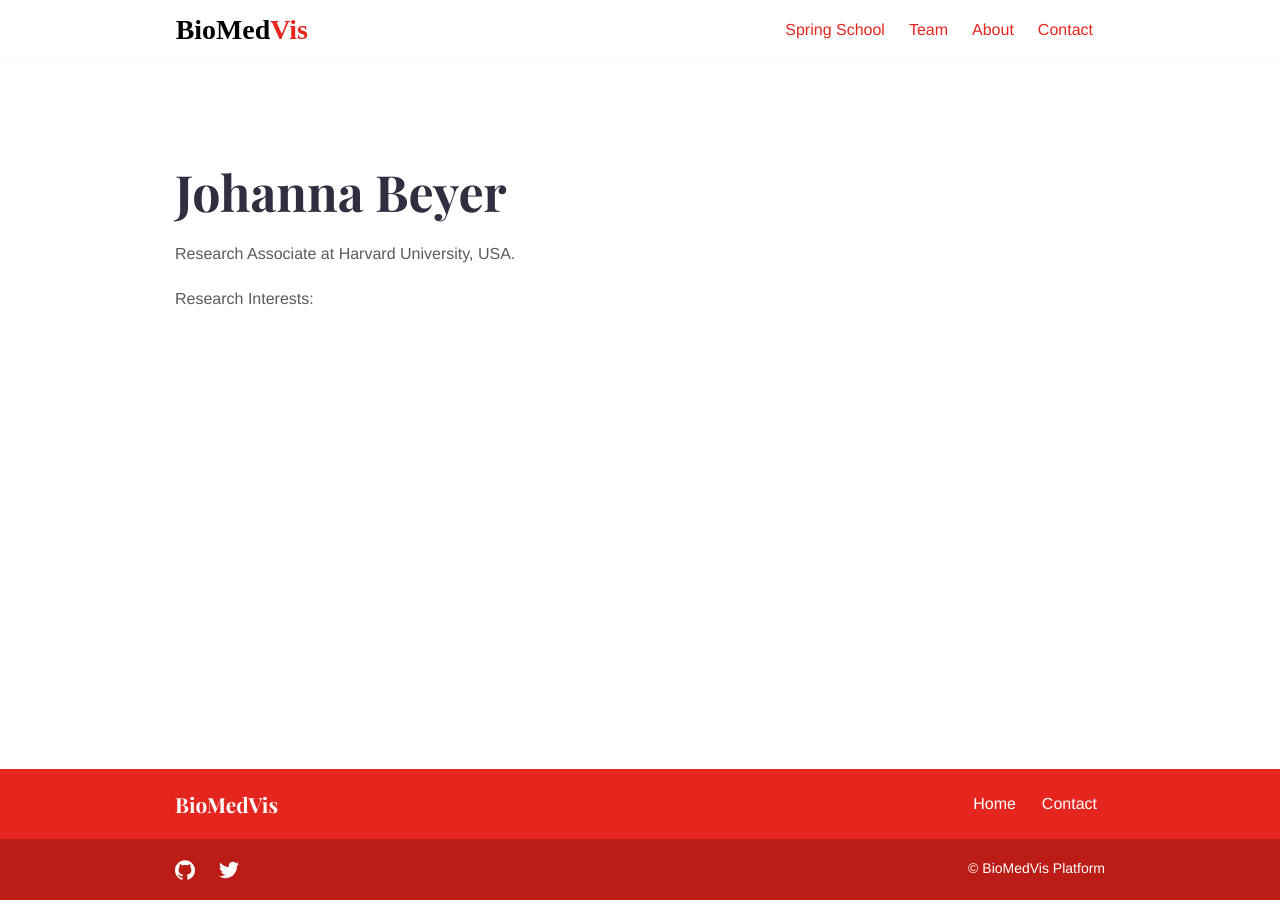
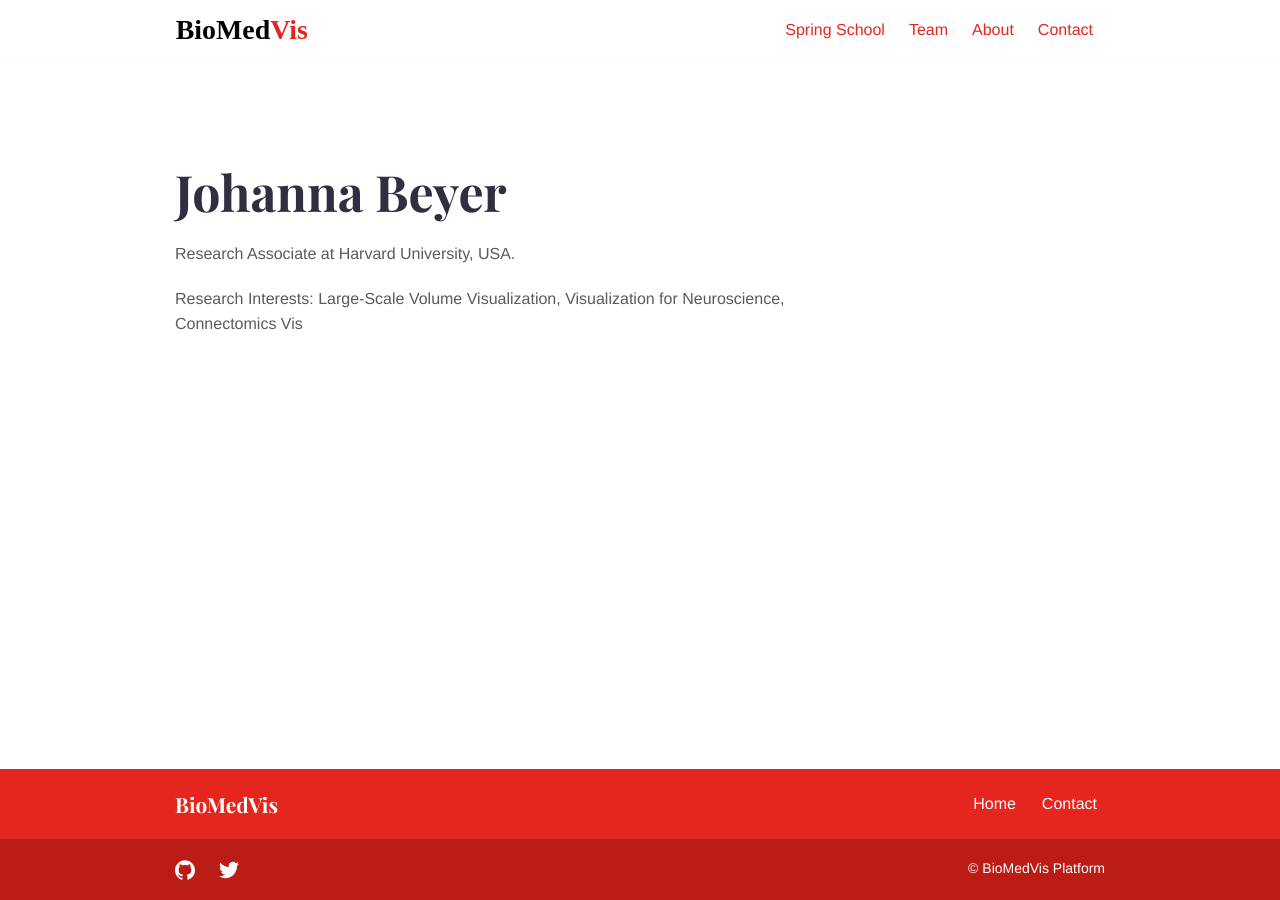
Before and after one commit to biomedvis/biomedvis.github.io, a Jekyll site: the page built from _team/johanna-beyer.md, in a window 1280 px wide. Built offline with Jekyll 4.4.1, drawn with Linux system fonts in a browser that asks for light colours.

Commit message:
Update johanna-beyer.md

```diff
--- a/_team/johanna-beyer.md
+++ b/_team/johanna-beyer.md
@@ -13,4 +13,4 @@ promoted: true
 Research Associate at Harvard University, USA.
 
 
-Research Interests:
+Research Interests: Large-Scale Volume Visualization, Visualization for Neuroscience, Connectomics Vis
```
